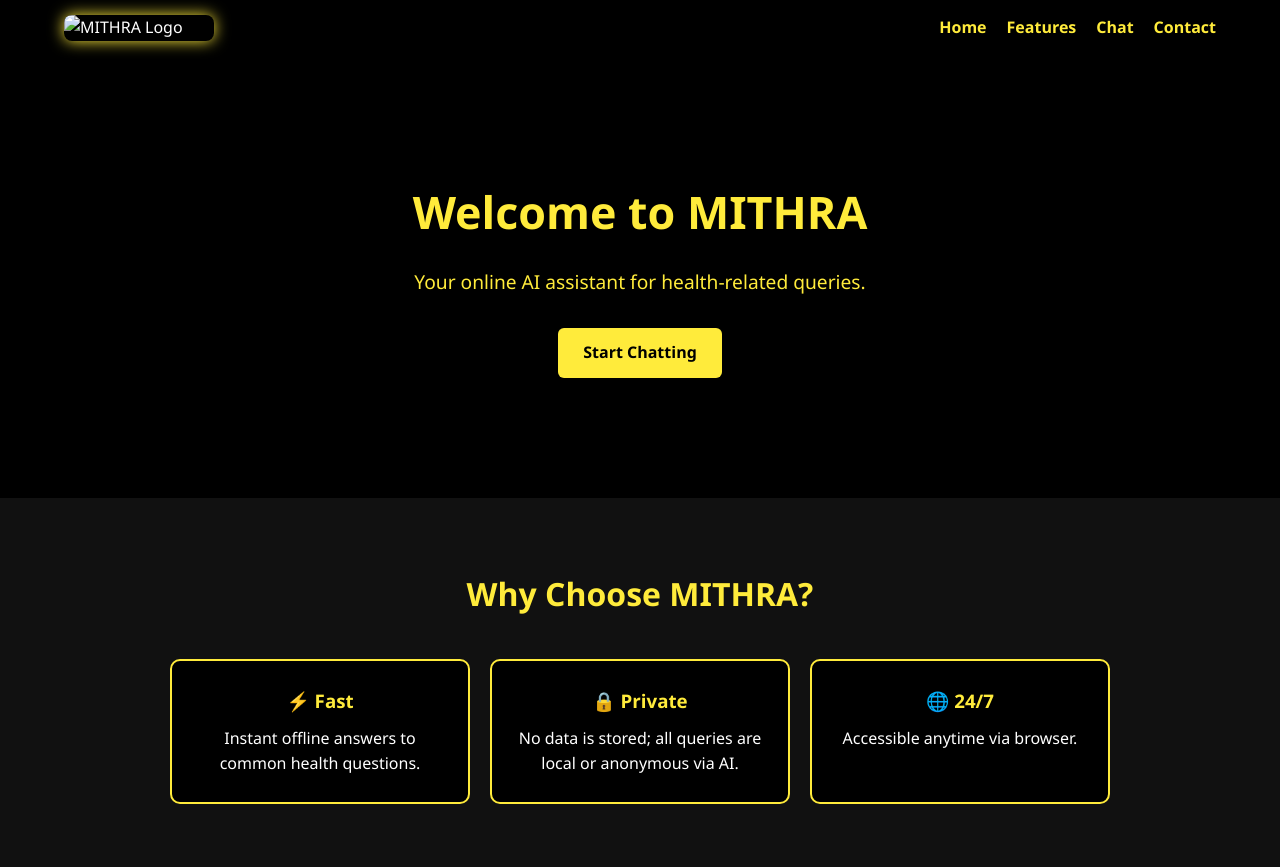
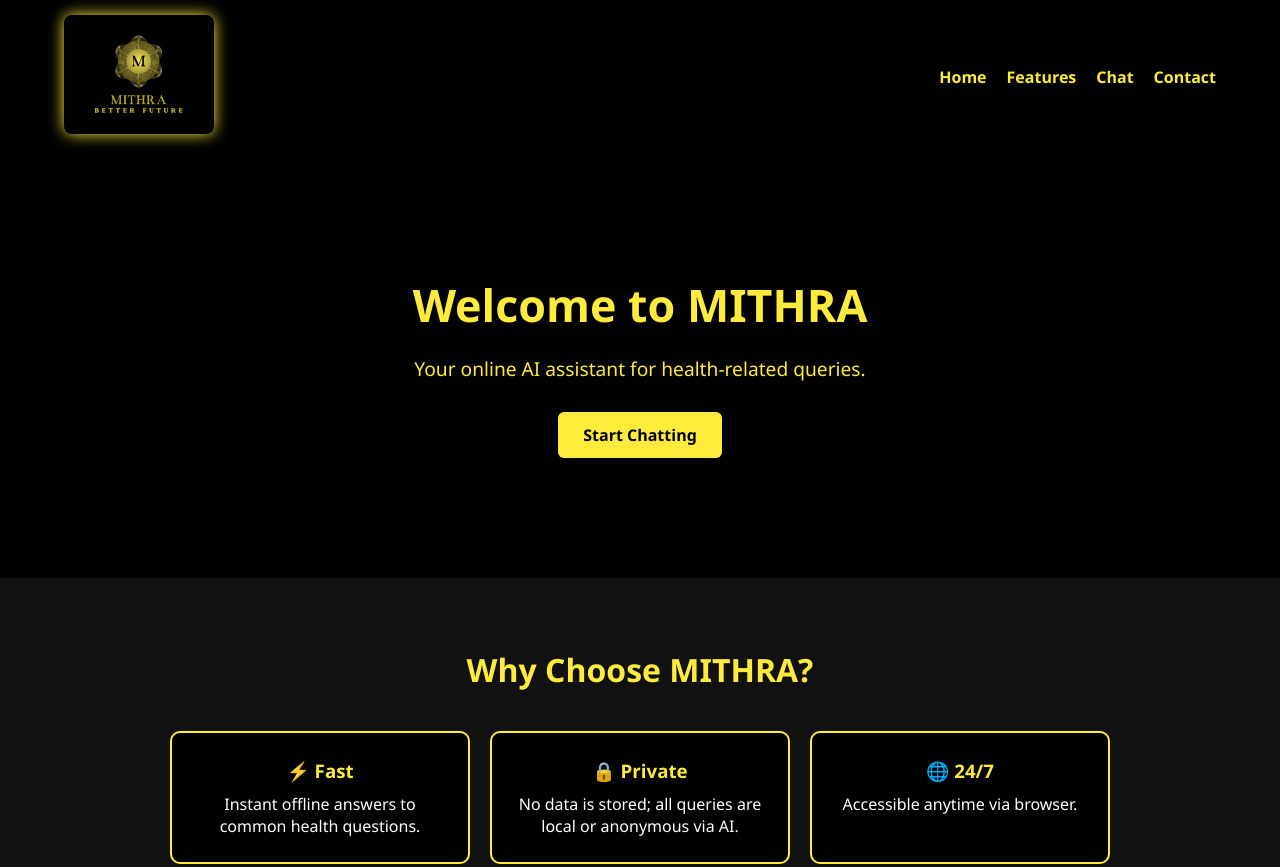
Before and after one commit to Manoj5415/MITHRA---chatbot2.0, a plain HTML site: page index.html in a window 1280 px wide. Shown: the top 867 px of the page. Drawn offline with Linux system fonts and the light colour scheme.

Commit message:
Update index.html

```diff
--- a/index.html
+++ b/index.html
@@ -4,7 +4,7 @@
   <meta charset="UTF-8">
   <meta name="viewport" content="width=device-width, initial-scale=1.0">
   <title>MITHRA - Online Health Chatbot</title>
-  <link rel="stylesheet" href="style.css">
+  <link rel="stylesheet" href="css1.css">
 </head>
 <body>
 
@@ -12,7 +12,7 @@
   <header>
     <div class="container">
       <div class="logo">
-        <img src="logo.png" alt="MITHRA Logo">
+        <img src="logoo.png" alt="MITHRA Logo">
       </div>
       <nav>
         <ul>
```
